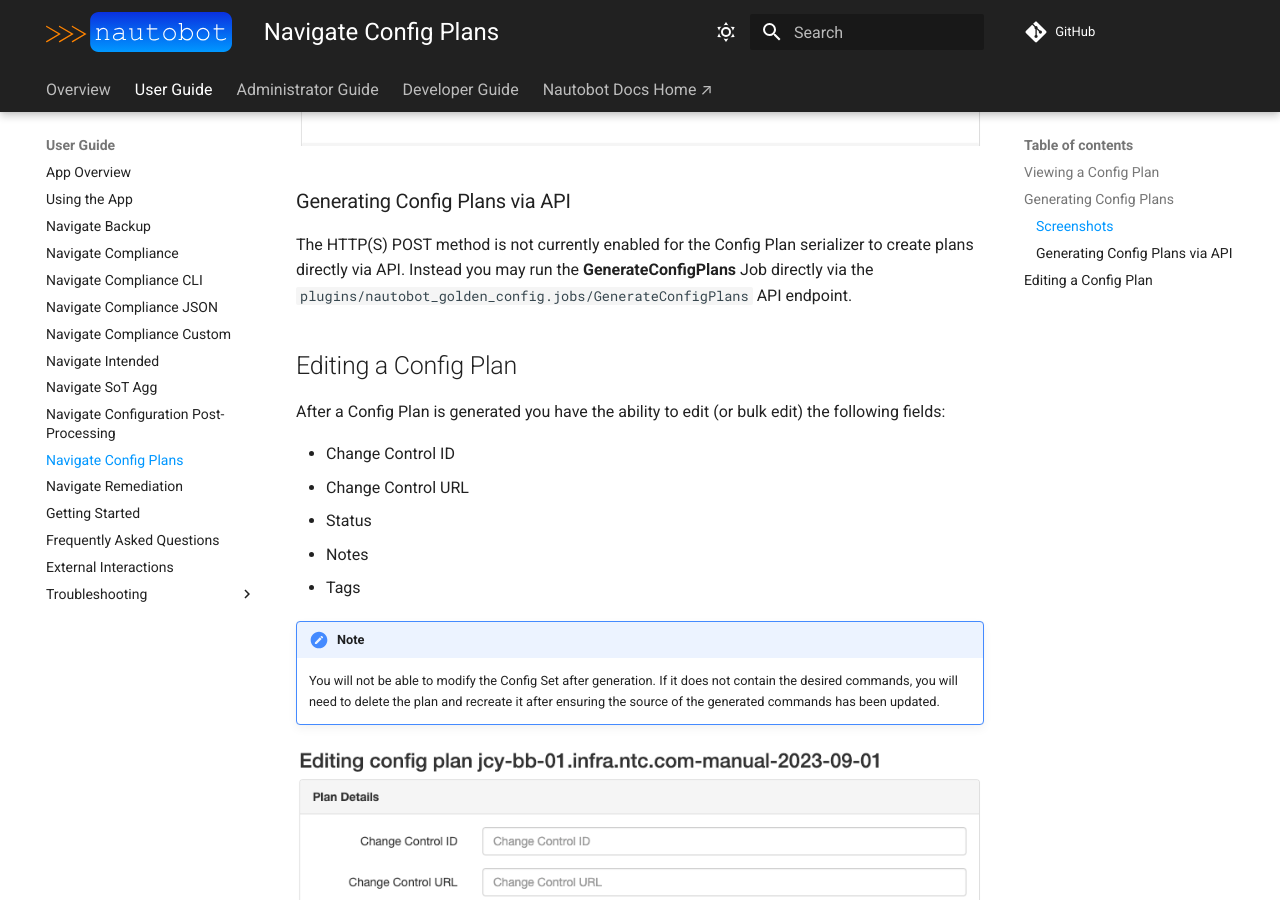
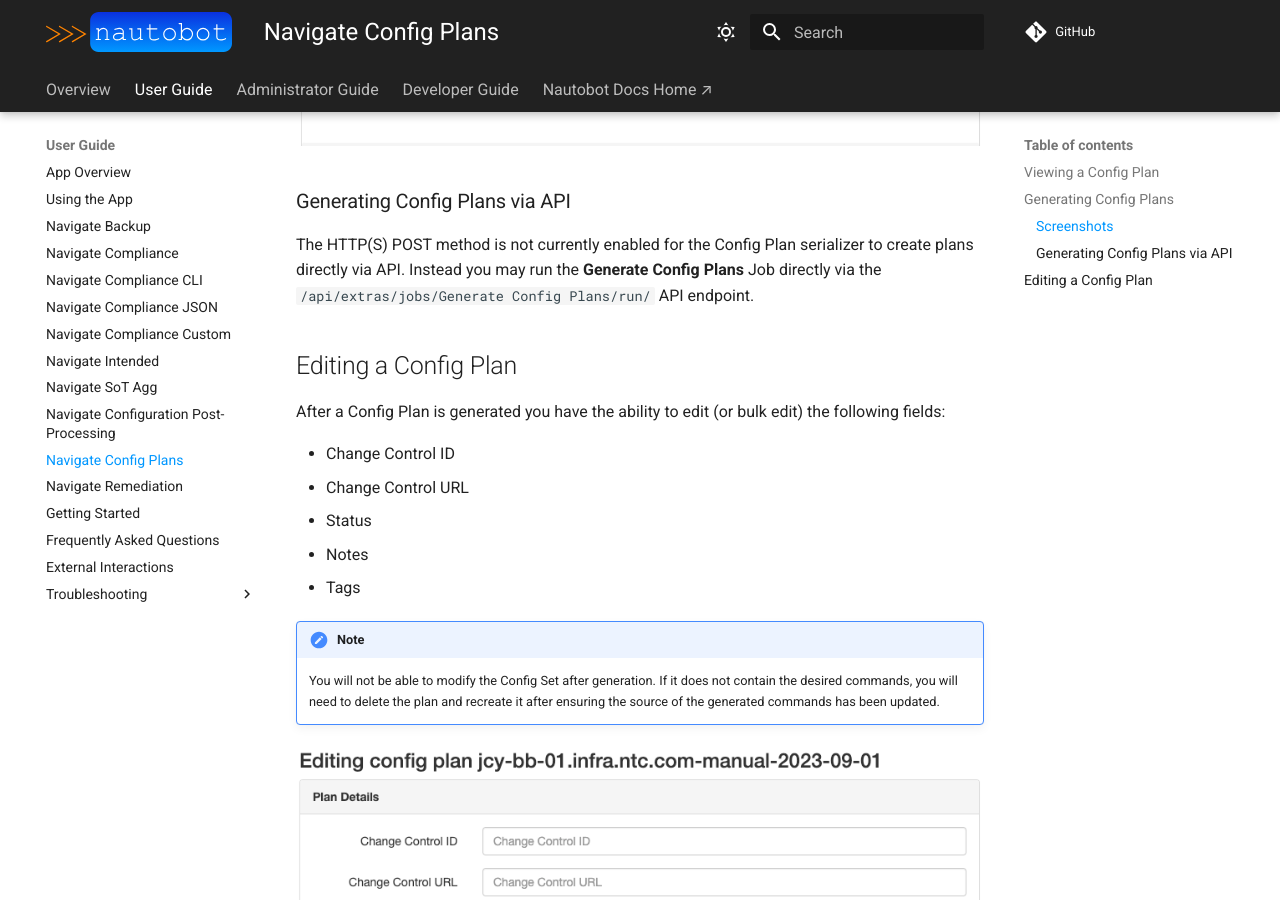
Before and after one commit to nautobot/nautobot-app-golden-config, an MkDocs documentation site: the page built from docs/user/app_feature_config_plans.md, in a window 1280 px wide and 900 px high, scrolled down 3640 px. Built offline with MkDocs 1.6.1 and Material for MkDocs 9.7.7, drawn with Linux system fonts in a browser that asks for light colours; comment, search, counter and statistics services are not loaded.

Commit message:
Fixes docs for 2.0 API path

```diff
--- a/docs/user/app_feature_config_plans.md
+++ b/docs/user/app_feature_config_plans.md
@@ -48,7 +48,7 @@
 
 ### Generating Config Plans via API
 
-The HTTP(S) POST method is not currently enabled for the Config Plan serializer to create plans directly via API. Instead you may run the **GenerateConfigPlans** Job directly via the `plugins/nautobot_golden_config.jobs/GenerateConfigPlans` API endpoint.
+The HTTP(S) POST method is not currently enabled for the Config Plan serializer to create plans directly via API. Instead you may run the **Generate Config Plans** Job directly via the `/api/extras/jobs/Generate Config Plans/run/` API endpoint.
 
 ## Editing a Config Plan
 
```
